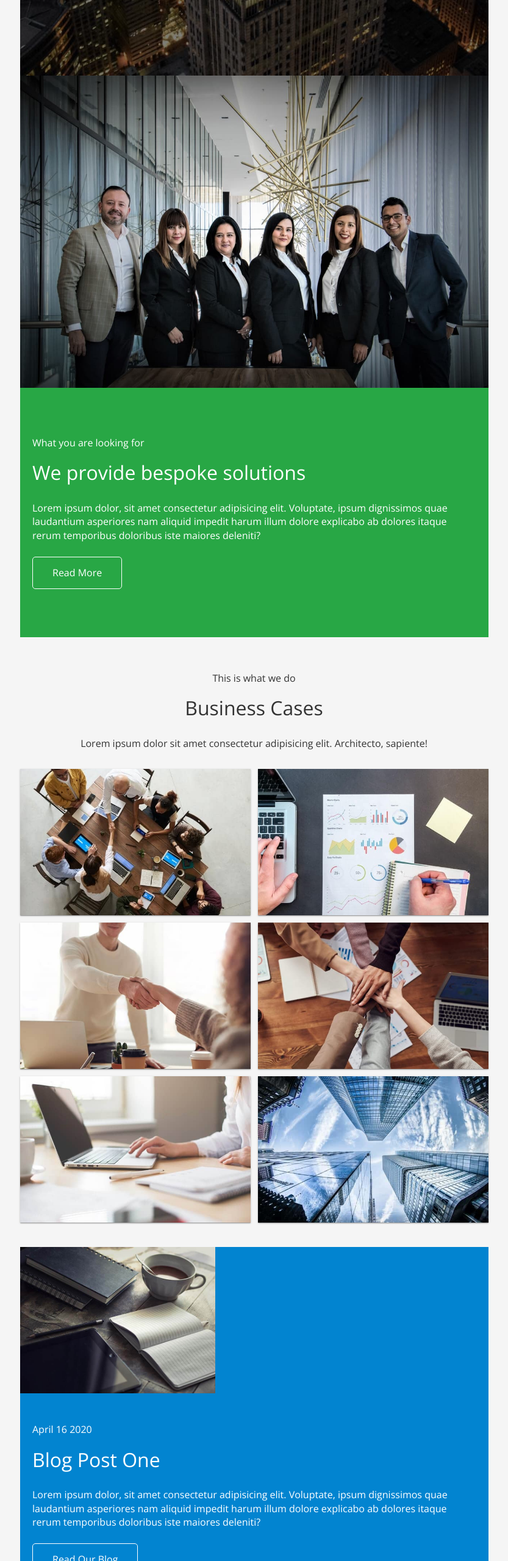
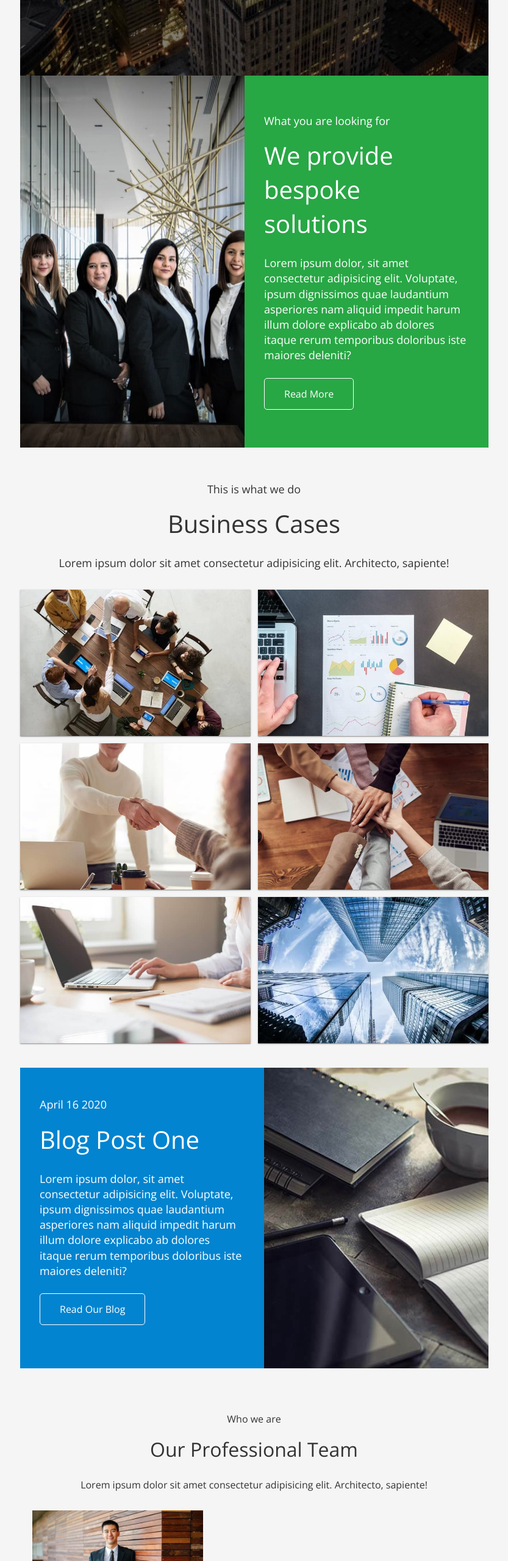
Before and after one commit to Vitaliy28031985/finance-ledger, a website built with webpack: page src/index.html in a window 1280 px wide. Shown: the part 900-3460 px from the top of the page at 61% size, without its empty margins (223-1056 px from the left). Built offline with nearby package versions, Linux system fonts and the light colour scheme; a script that the page names is missing; a web font is replaced by a local one.

Commit message:
tablet blog provider

```diff
--- a/src/index.html
+++ b/src/index.html
@@ -48,9 +48,13 @@
 
 <!-- provide -->
 <section class="page-provide container">
-  <div>
-<div>
-  <img src="./img/provide/people.jpg" alt="">
+
+<div class="page-provide-img-container">
+   <picture>
+     <source media="(min-width: 768px)" srcset="./img/provide/provide-tablet1x.jpg, ./img/provide/provide-tablet2x.jpg">
+    <img src="./img/provide/people.jpg" alt="">
+   </picture>
+
 </div>
 <div class="page-provide-text-container">
   <p>What you are looking for</p>
@@ -60,7 +64,7 @@
   </p>
   <button>Read More</button>
 </div>
-</div>
+
 </section>
 
 <!-- Business Cases -->
@@ -93,7 +97,11 @@
 
   <section class="blog-page container">
   <div class="blog-page-img-container">
-    <img src="./img/blog/blog.jpg" alt="blog">
+    <picture>
+      <source media="(min-width: 768px)" srcset="./img/blog/blog-tablet-1x.jpg, ./img/blog/blog-tablet-2x.jpg">
+     <img src="./img/blog/blog.jpg" alt="blog">
+    </picture>
+
   </div>
   <div class="blog-page-text">
     <p>April 16 2020</p>
--- a/src/scss/components/_blog.scss
+++ b/src/scss/components/_blog.scss
@@ -3,16 +3,29 @@
    padding-bottom: 79px;
    color: $min-text-color;
    background-color: $blog-section-background-color;
+   @media screen and (min-width: 768px) {
+      display: flex;
+      flex-direction: row-reverse;
+      padding-bottom: 0;
+    }
 }
 
 .blog-page-img-container img {
    width: 320px;
+   @media screen and (min-width: 768px) {
+    width: 368px;
+    height: 493px;
+   }
 }
 
 .blog-page-text {
 margin-top: 48px;
 padding-left: 20px;
 padding-right: 20px;
+@media screen and (min-width: 768px) {
+padding-left: 32px;
+padding-right: 32px;
+}
 }
 
 .blog-page-text h2 {
@@ -22,6 +35,9 @@ font-size: 32px;
 font-weight: 400;
 line-height: 1.4;
 letter-spacing: 0em;
+@media screen and (min-width: 768px) {
+  font-size: 40px;
+}
 }
 
 .blog-page-text p {
@@ -29,6 +45,9 @@ font-size: 16px;
 font-weight: 400;
 line-height: 1.4;
 letter-spacing: 0em;
+@media screen and (min-width: 768px) {
+  font-size: 18px;
+}
 }
 
 .blog-page-text button {
--- a/src/scss/components/_business-cases.scss
+++ b/src/scss/components/_business-cases.scss
@@ -18,10 +18,12 @@ font-size: 16px;
 font-weight: 400;
 line-height: 1.4;
 letter-spacing: 0em;
+@media screen and (min-width: 768px) {
+  font-size: 18px;
+}
 }
 
 .business-cases-page-text h2 {
-
 padding-left: 25px;
 padding-right: 25px;
 margin-top: 16px;
@@ -30,6 +32,9 @@ font-size: 32px;
 font-weight: 400;
 line-height: 1.4;
 letter-spacing: 0em;
+@media screen and (min-width: 768px) {
+  font-size: 40px;
+}
 }
 
 //gallery
--- a/src/scss/components/_provide.scss
+++ b/src/scss/components/_provide.scss
@@ -1,11 +1,28 @@
 .page-provide {
    background-color: $section-looking-for-bag;
+    @media screen and (min-width: 768px) {
+      display: flex;
+    }
 }
+
+.page-provide-img-container img {
+@media screen and (min-width: 768px) {
+   width: 368px;
+   height: 610px;
+}
+}
+
 .page-provide-text-container {
 padding-top: 79px;
 padding-bottom: 79px;
 padding-left: 20px;
 padding-right: 20px;
+@media screen and (min-width: 768px) {
+padding-top: 62px;
+padding-bottom: 62px;
+padding-left: 32px;
+padding-right: 32px;
+}
 
 }
 .page-provide-text-container p {
@@ -13,6 +30,9 @@ font-size: 16px;
 font-weight: 400;
 line-height: 1.4;
 letter-spacing: 0em;
+@media screen and (min-width: 768px) {
+  font-size: 18px;
+}
 }
 
 .page-provide-text-container h2 {
@@ -22,6 +42,9 @@ font-size: 32px;
 font-weight: 400;
 line-height: 1.4;
 letter-spacing: 0em;
+@media screen and (min-width: 768px) {
+  font-size: 40px;
+}
 }
 .page-provide-text-container button {
 margin-top: 24px;
```
Also changed, not shown: src/img/blog/blog-tablet-1x.jpg (added), src/img/blog/blog-tablet-2x.jpg (added), src/img/provide/provide-tablet1x.jpg (added), src/img/provide/provide-tablet2x.jpg (added).
